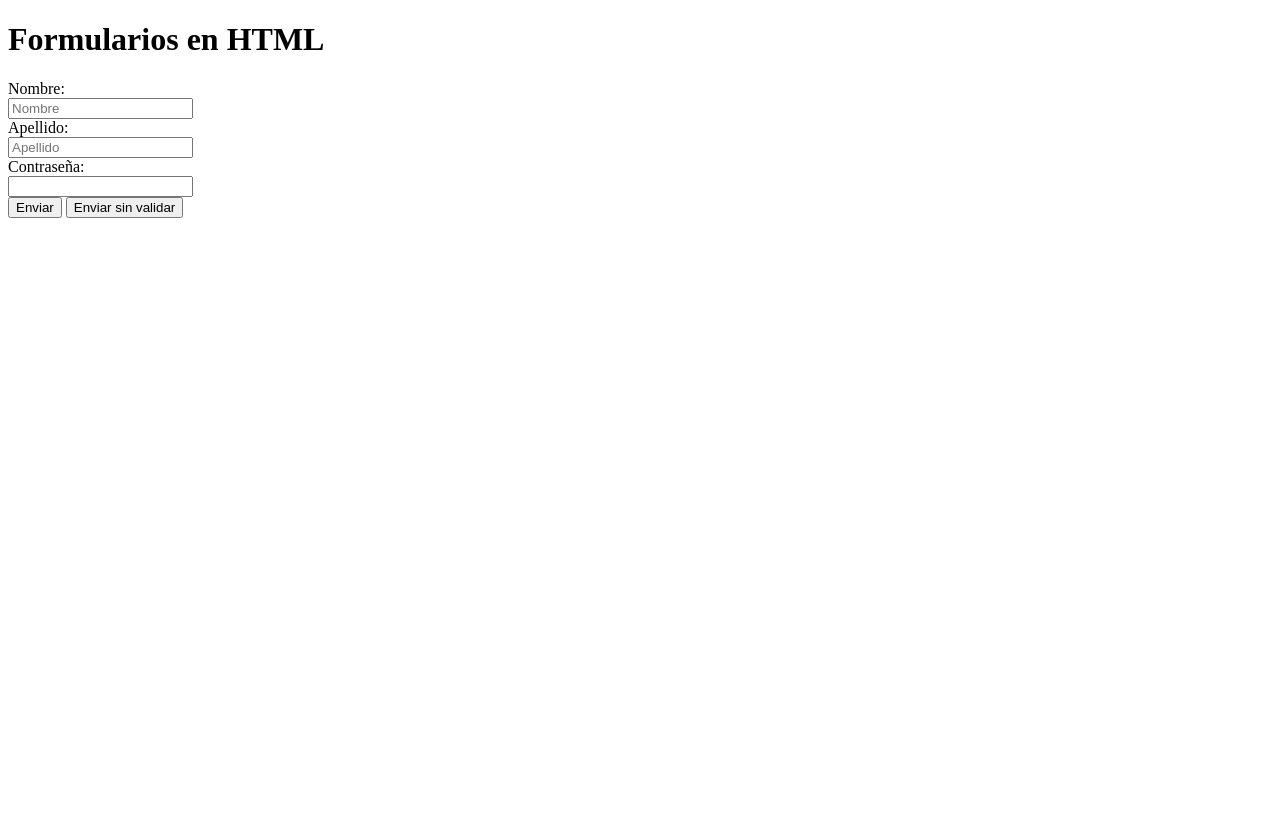
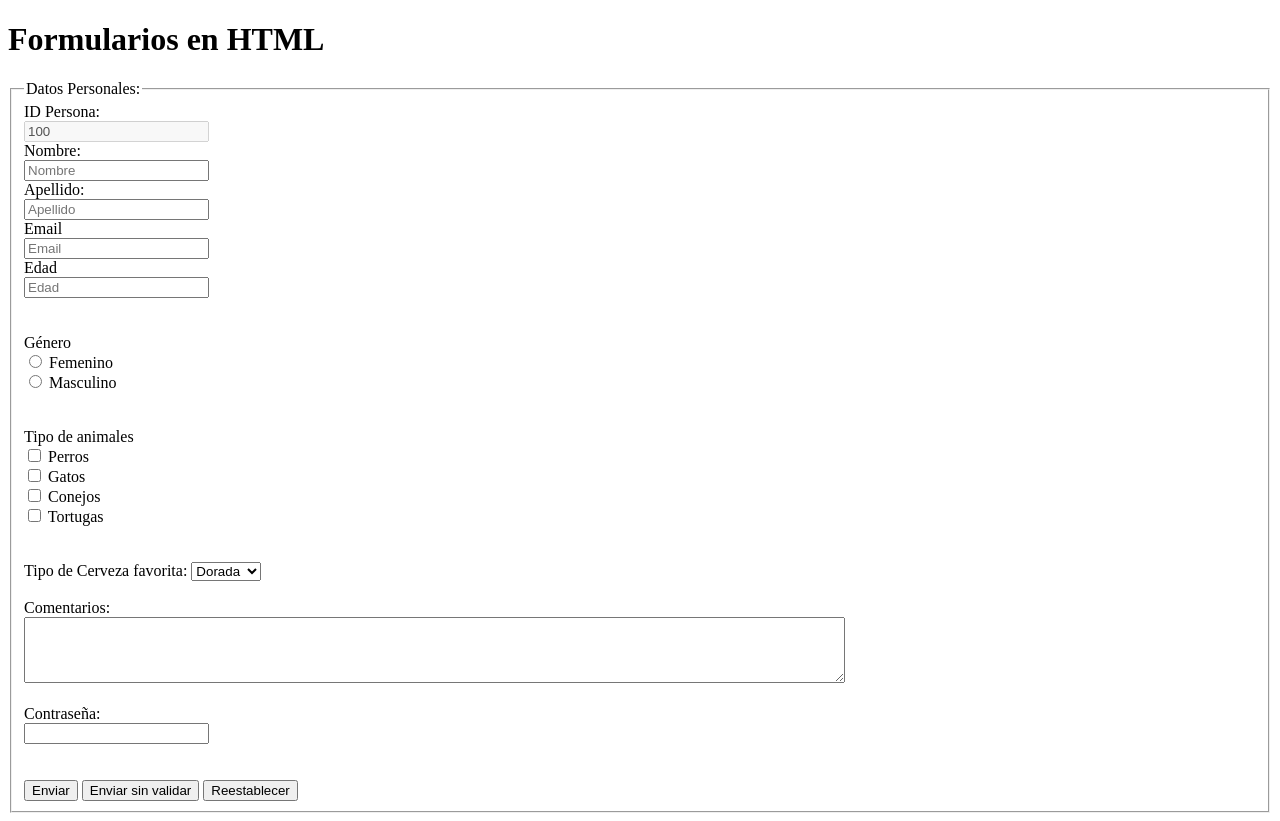
Before and after one commit to Choee15/Front-End, a plain HTML site: page formularios.html in a window 1280 px wide. Before the commit the page ends 800 px from the top, so only its background shows below. Drawn offline with Linux system fonts and the light colour scheme.

Commit message:
input, select, checkbox, radiobutton, textArea

```diff
--- a/formularios.html
+++ b/formularios.html
@@ -10,19 +10,80 @@
 <body>
     <h1>Formularios en HTML</h1>
 
-    <form method="POST">
+    <form action="mi_servidor" method="POST" target="_blank" autocomplete="off">
+        <fieldset>
+            <legend>Datos Personales:</legend>
+
+            <label for="idPersona">ID Persona:</label><br/>
+            <input type="text" id="idPersona" name="idPersona" readonly="true" value="100" disabled="true"/><br/>
+
+            <!--Valor oculto para servidor-->
+            <input type="hidden" id="sistema" name="sistema" value="SAP"/>
+
             <label for="nombre">Nombre:</label><br/>
             <input type="text" id="nombre" name="Nombres" placeholder="Nombre" required="true"/><br/>
 
             <label for="apellido">Apellido:</label><br/>
             <input type="text" id="apellido" name="Apellidos" placeholder="Apellido" required="true"/><br/>
 
+            <label for="email">Email</label><br/>
+            <input type="email" id="email" name="Email" placeholder="Email"/><br/>
+
+            <label for="edad">Edad</label><br/>
+            <input type="number" id="edad" name="Edad" placeholder="Edad"/><br/>
+            <br/><br/>
+
+            <!--radiobutton-->
+
+            <label>Género</label><br/>
+            <input type="radio" id="femenino" name="genero" value="femenino"/>
+            <label for="femenino">Femenino</label><br/>
+            <input type="radio" id="masculino" name="genero" value="masculino"/>
+            <label for="masculino">Masculino</label><br/>
+            <br/><br/>
+            <!--checkbox-->
+
+            <label>Tipo de animales</label><br/>
+            <input type="checkbox" id="perros" name="animales" value="perros"/>
+            <label for="perros">Perros</label><br/>
+            <input type="checkbox" id="gatos" name="animales" value="gatos"/>
+            <label for="gatos">Gatos</label><br/>
+            <input type="checkbox" id="conejos" name="animales" value="conejos"/>
+            <label for="conejos">Conejos</label><br/>
+            <input type="checkbox" id="tortugas" name="animales" value="tortugas"/>
+            <label for="tortugas">Tortugas</label><br/>
+            <br/><br/>
+            <!--Select elements-->
+
+            <label>Tipo de Cerveza favorita:</label>
+            <select id="cervezas" name="cervezas">
+                <option value="dorada">Dorada</option>
+                <option value="scottish">Scottish</option>
+                <option value="amber">Amber</option>
+                <option value="IPA">IPA</option>
+                <option value="APA">APA</option>
+
+
+            </select>
+            <br/><br/>
+
+            <!--text Area-->
+
+            <label for="comentario">Comentarios:</label><br/>
+            <textarea id="comentario" name="comentario" rows="4" cols="100"></textarea>
+
+            <br/><br/>
             <label for="password">Contraseña:</label><br/>
             <input type="password" id="password" name="Contraseña" required="true"/><br/>
+            <br/><br/>
 
+            <!--Enviar información validada y sin validar-->
             <input type="submit" value="Enviar"/>
             <input type="submit" formnovalidate="formnovalidate" value="Enviar sin validar"/>
 
+            <!--reestablecer-->
+            <input type="reset" value="Reestablecer"/>
+        </fieldset>
     </form>
 
 </body>
```
Lines whose indentation alone changed are shown as unchanged.
